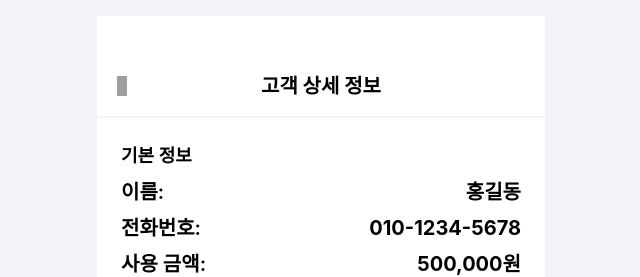
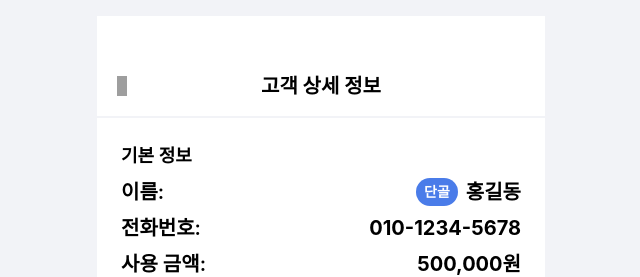
Before and after one commit to seongwon02/moki-campaign, a React (Vite) app in the folder frontend/: page /customer-info/1 in a window 1280 px wide. Shown: the top 277 px of the page, without its empty margins (319-959 px from the left). Built offline with nearby package versions, Linux system fonts and the light colour scheme; no server answers; sample sign-in values are in the browser's storage; grey boxes are pictures that could not be loaded.

Commit message:
feat(fe): 고객 이름 옆 고객 상태 스티커(단골, 이탈위험) 표기

```diff
--- a/frontend/src/pages/CustomerInfo.tsx
+++ b/frontend/src/pages/CustomerInfo.tsx
@@ -51,8 +51,8 @@ const CustomerInfo: React.FC = () => {
         customer_id: 1,
         phone_number: "010-1234-5678",
         total_spent: 500000,
-        loyalty_score: 85,
-        churn_risk_level: "LOW",
+        loyalty_score: 90,
+        churn_risk_level: "HIGH",
         current_points: 1500,
       };
       // In a real application, we would fetch data from an API:
@@ -168,7 +168,19 @@ const CustomerInfo: React.FC = () => {
           <h3 className="text-lg font-semibold mb-2">기본 정보</h3>
           <div className="flex justify-between mb-2 text-xl">
             <span className="font-semibold">이름:</span>
-            <span className="font-bold">{customerData.name}</span>
+            <span className="font-bold flex items-center">
+              {customerData.loyalty_score >= 70 && (
+                <span className="mr-2 px-2 py-1 rounded-full text-sm bg-[#4A7CE9] text-white">
+                  단골
+                </span>
+              )}
+              {customerData.churn_risk_level === "LOW" && (
+                <span className="mr-2 px-2 py-1 rounded-full text-sm bg-red-500 text-white">
+                  이탈 위험
+                </span>
+              )}
+              {customerData.name}
+            </span>
           </div>
           <div className="flex justify-between mb-2 text-xl">
             <span className="font-semibold">전화번호:</span>
```
